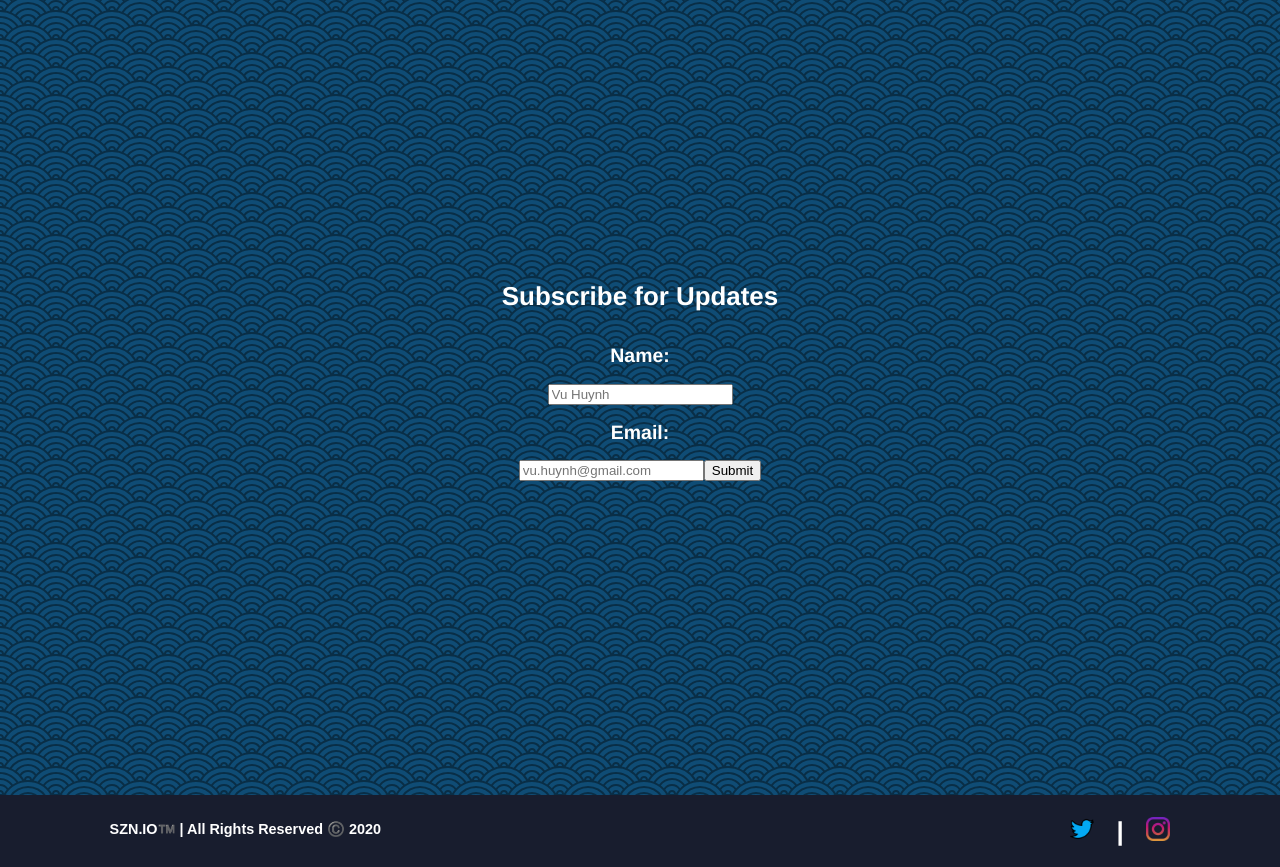
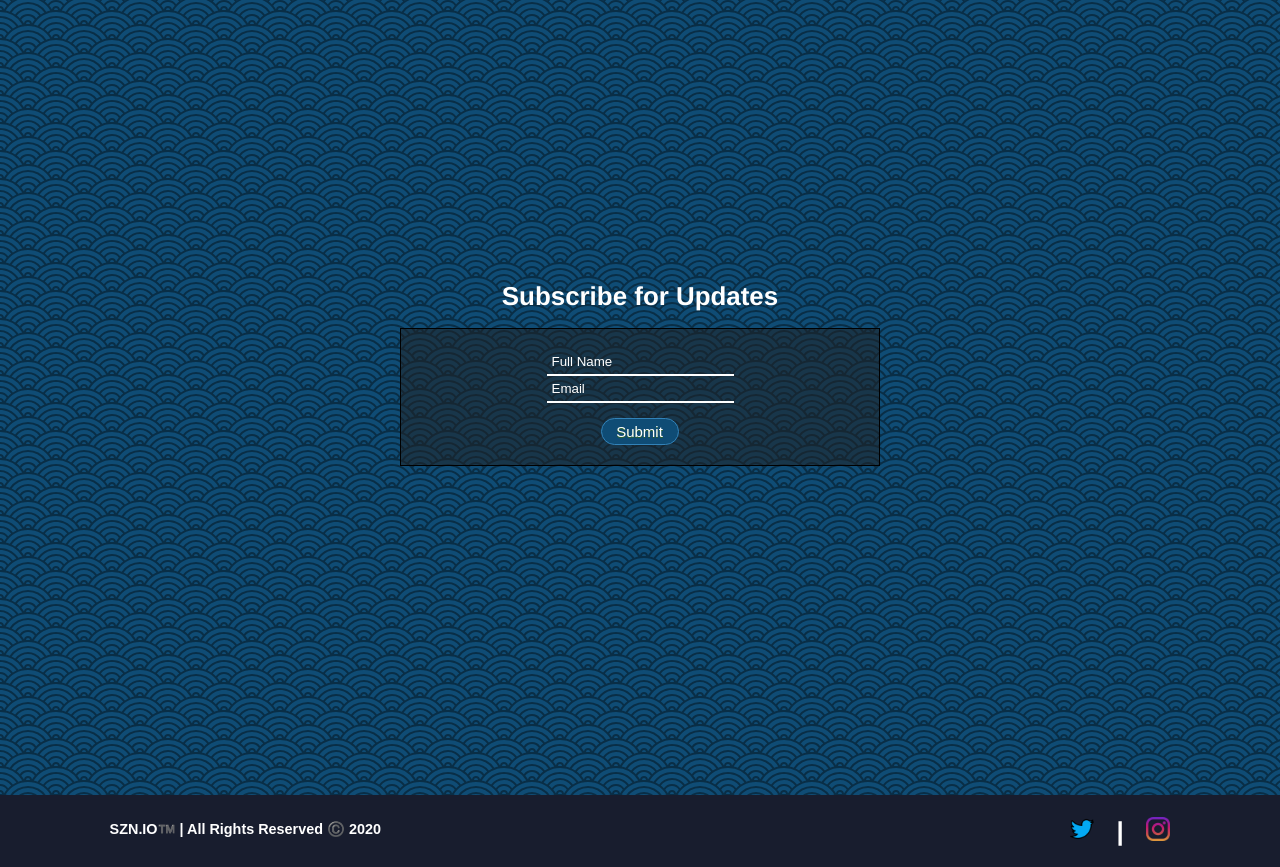
Before and after one commit to radicalkidd/mvp-landing-page, a React app: page / in a window 1280 px wide. Shown: the part 1460-2327 px from the top of the page. Built offline with nearby package versions, Linux system fonts and the light colour scheme; the HTML template or start-up script is replaced by a standard one.

Commit message:
Refactor Email Form and CSS

```diff
--- a/client/src/components/Subscribe.jsx
+++ b/client/src/components/Subscribe.jsx
@@ -24,16 +24,14 @@ class Subscribe extends Component {
     return (
       <div className="subscribe-container" id="subscribe">
         <h1>Subscribe for Updates</h1>
-        <form onSubmit={this.handleSubmit}>
+        <form className="form-container" onSubmit={this.handleSubmit}>
           <label>
-            <h2>Name: </h2>
-            <input name="fullName" type="text" onChange={this.handleChange} placeholder="Vu Huynh"/>
+            <input className="name-input" name="fullName" type="text" onChange={this.handleChange} placeholder="Full Name"/>
           </label>
           <label>
-            <h2>Email: </h2>
-            <input name="email" type="text" onChange={this.handleChange} placeholder="vu.huynh@gmail.com"/>
+            <input className="email-input" name="email" type="text" onChange={this.handleChange} placeholder="Email"/>
           </label>
-            <button>Submit</button>
+            <button className="s-button">Submit</button>
         </form>
       </div>
     )
--- a/client/src/styles/style.css
+++ b/client/src/styles/style.css
@@ -94,6 +94,7 @@ p{
   margin-left: auto;
   margin-right: auto;
   background: rgba(34, 32, 32, 0.5);
+  border: 1px solid black;
 }
 
 .nav-view-links-container {
@@ -306,15 +307,68 @@ p{
   margin-left: auto;
   margin-right: auto;
   box-sizing: border-box;
-  display: flex;
+  display: block;
   flex-direction: column;
   text-align: center;
   padding-top: 10em;
 }
 
+.form-container {
+  background: rgba(34, 32, 32, 0.5);
+  margin: 0 auto;
+  min-width: 0;
+  margin-left: auto;
+  margin-right: auto;
+  box-sizing: border-box;
+  display: flex;
+  flex-direction: column;
+  text-align: center;
+  border: 1px solid black;
+  padding: 20px;
+  width: 50%;
+}
 
+.name-input {
+  color: white;
+  outline: none;
+  border: none;
+  border-bottom: 2px solid white;
+  background-color: transparent;
+  padding: 5px;
+}
 
+.email-input {
+  color: white;
+  outline: none;
+  border: none;
+  border-bottom: 2px solid white;
+  background-color: transparent;
+  padding: 5px;
+}
 
+::placeholder {
+  color: white;
+  opacity: 2;
+}
+
+.s-button {
+  position: center;
+  margin: 0 auto;
+  margin-top: 15px;
+  height: 1.75em;
+  width: 5.25em;
+  background-color: #0f4c75;
+  border-radius: 28px;
+  border: 0.25px solid #3282b8;
+  cursor: pointer;
+  color: #ffffff;
+  font-family: Arial;
+  font-size: 15px;
+  padding-left: 5px;
+  padding-top: 2px;
+  text-decoration: none;
+  text-shadow: 0px 1px 0px #2f6627;
+}
 
 
 
```
Also changed, not shown: 1 other file (tests, documents, lock files or other folders).
